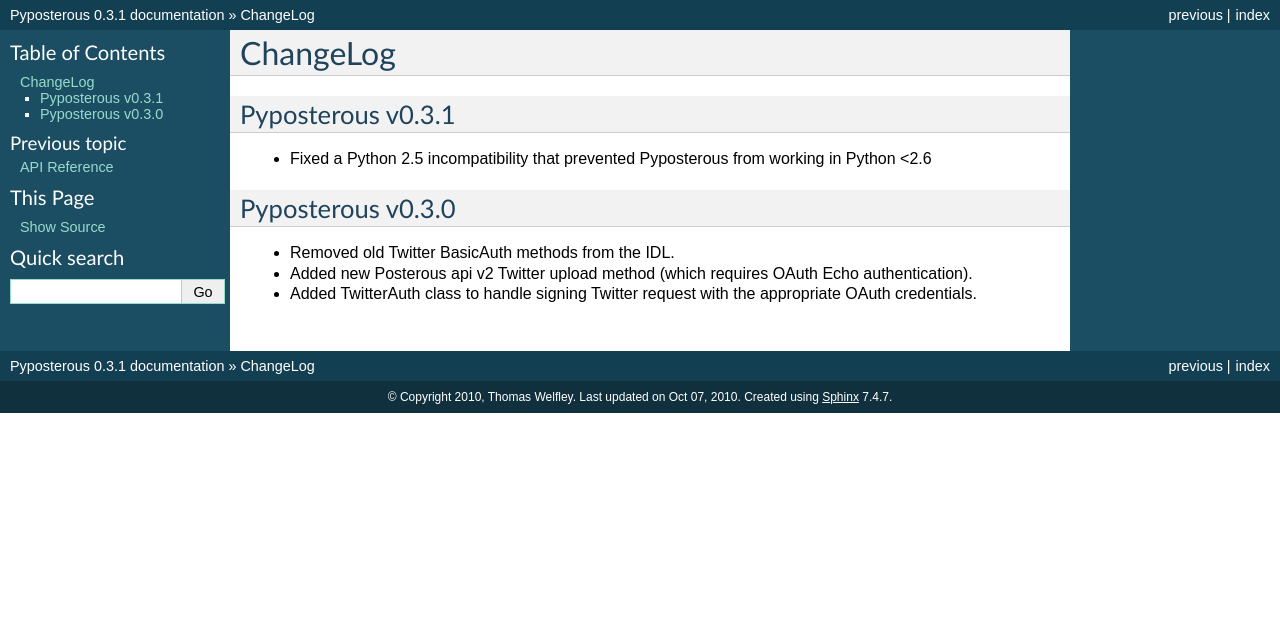
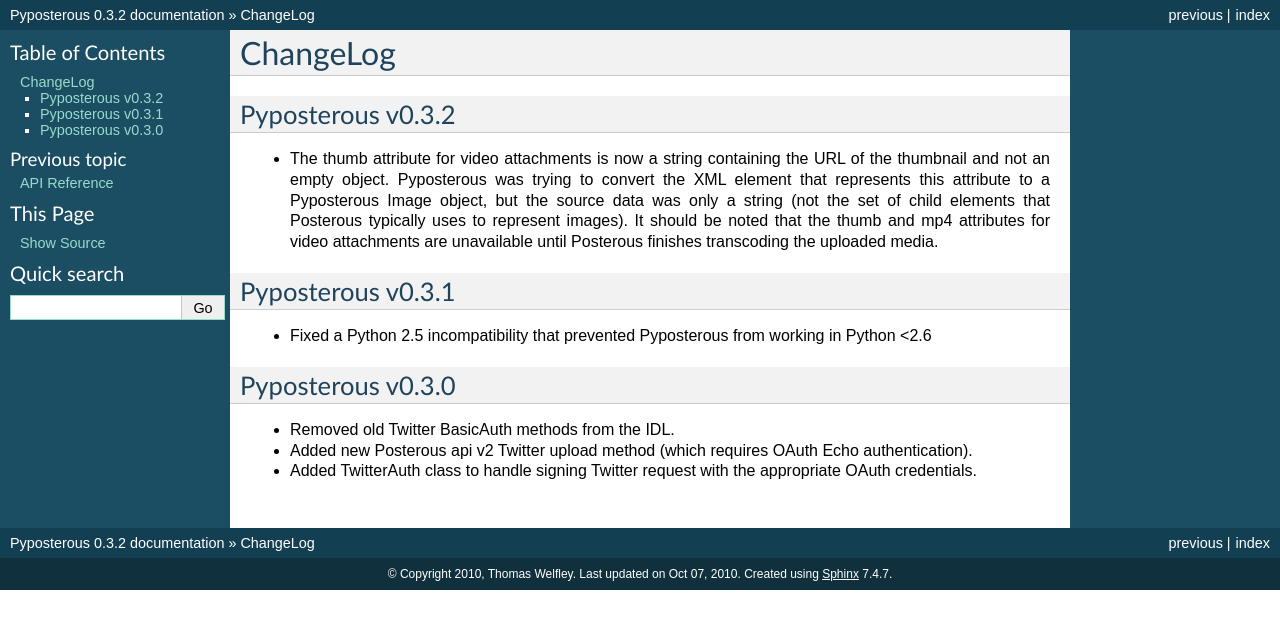
Before and after one commit to thomasw/pyposterous, a Sphinx documentation site: the page built from doc/changelog.rst, in a window 1280 px wide. Shown: the top 629 px of the page. Built offline with Sphinx 7.4.7, drawn with Linux system fonts in a browser that asks for light colours.

Commit message:
Updated the version numbers and added information about the 0.3.2 release to the changelog.

```diff
--- a/doc/changelog.rst
+++ b/doc/changelog.rst
@@ -3,6 +3,10 @@
 ************
 ChangeLog
 ************
+
+Pyposterous v0.3.2
+==================
+* The thumb attribute for video attachments is now a string containing the URL of the thumbnail and not an empty object. Pyposterous was trying to convert the XML element that represents this attribute to a Pyposterous Image object, but the source data was only a string (not the set of child elements that Posterous typically uses to represent images). It should be noted that the thumb and mp4 attributes for video attachments are unavailable until Posterous finishes transcoding the uploaded media.
 
 Pyposterous v0.3.1
 ==================
--- a/doc/conf.py
+++ b/doc/conf.py
@@ -46,9 +46,9 @@ copyright = u'2010, Thomas Welfley'
 # built documents.
 #
 # The short X.Y version.
-version = '0.3.1'
+version = '0.3.2'
 # The full version, including alpha/beta/rc tags.
-release = '0.3.1'
+release = '0.3.2'
 
 # The language for content autogenerated by Sphinx. Refer to documentation
 # for a list of supported languages.
--- a/pyposterous/__init__.py
+++ b/pyposterous/__init__.py
@@ -1,7 +1,7 @@
 """
 Pyposterous API Library.
 """
-__version__ = '0.3.1'
+__version__ = '0.3.2'
 __author__ = 'Thomas Welfley'
 __license__ = 'MIT'
 
--- a/setup.py
+++ b/setup.py
@@ -3,7 +3,7 @@
 from setuptools import setup, find_packages
 
 setup(name="pyposterous",
-      version="0.3.1",
+      version="0.3.2",
       description="Posterous library for python",
       license="MIT",
       author="Thomas Welfley",
```
